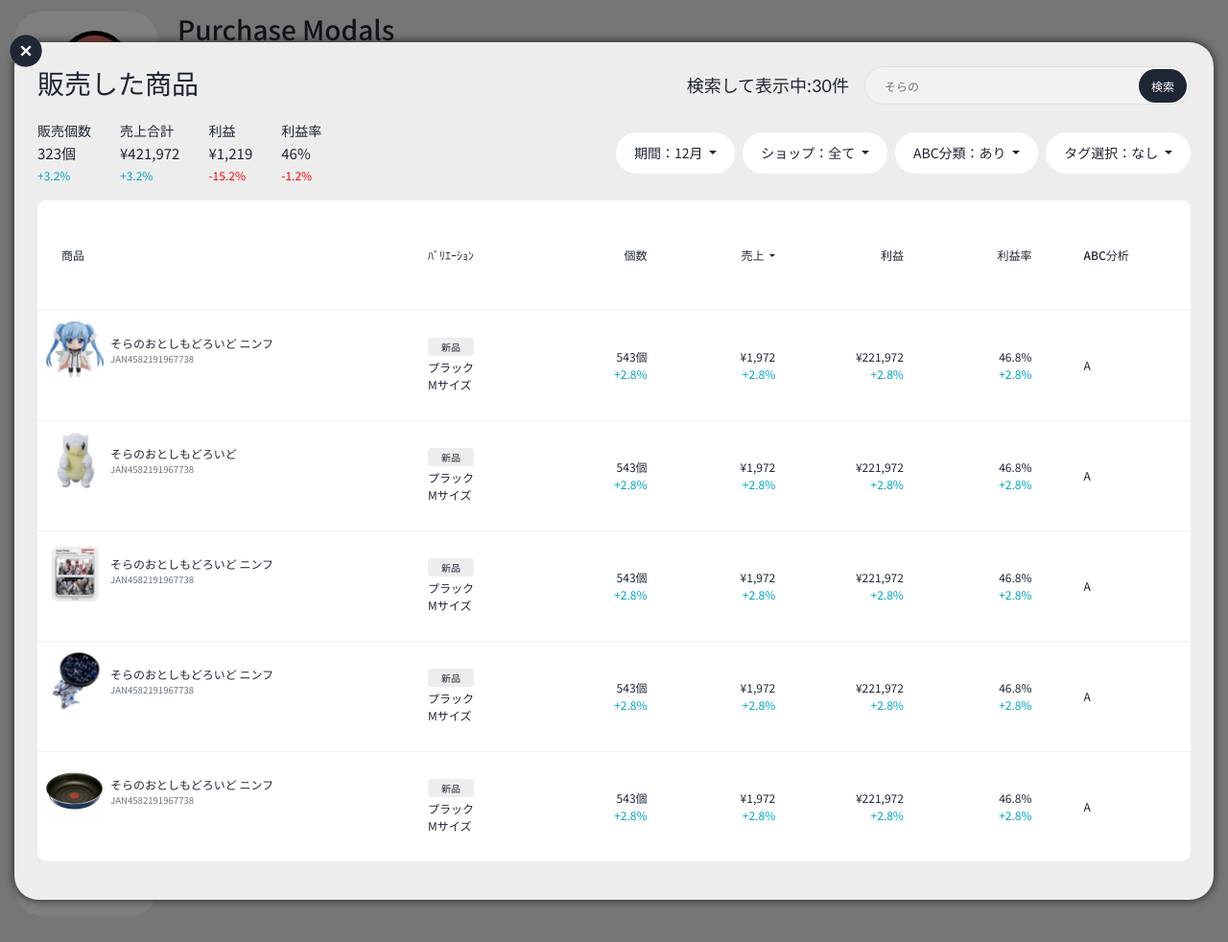
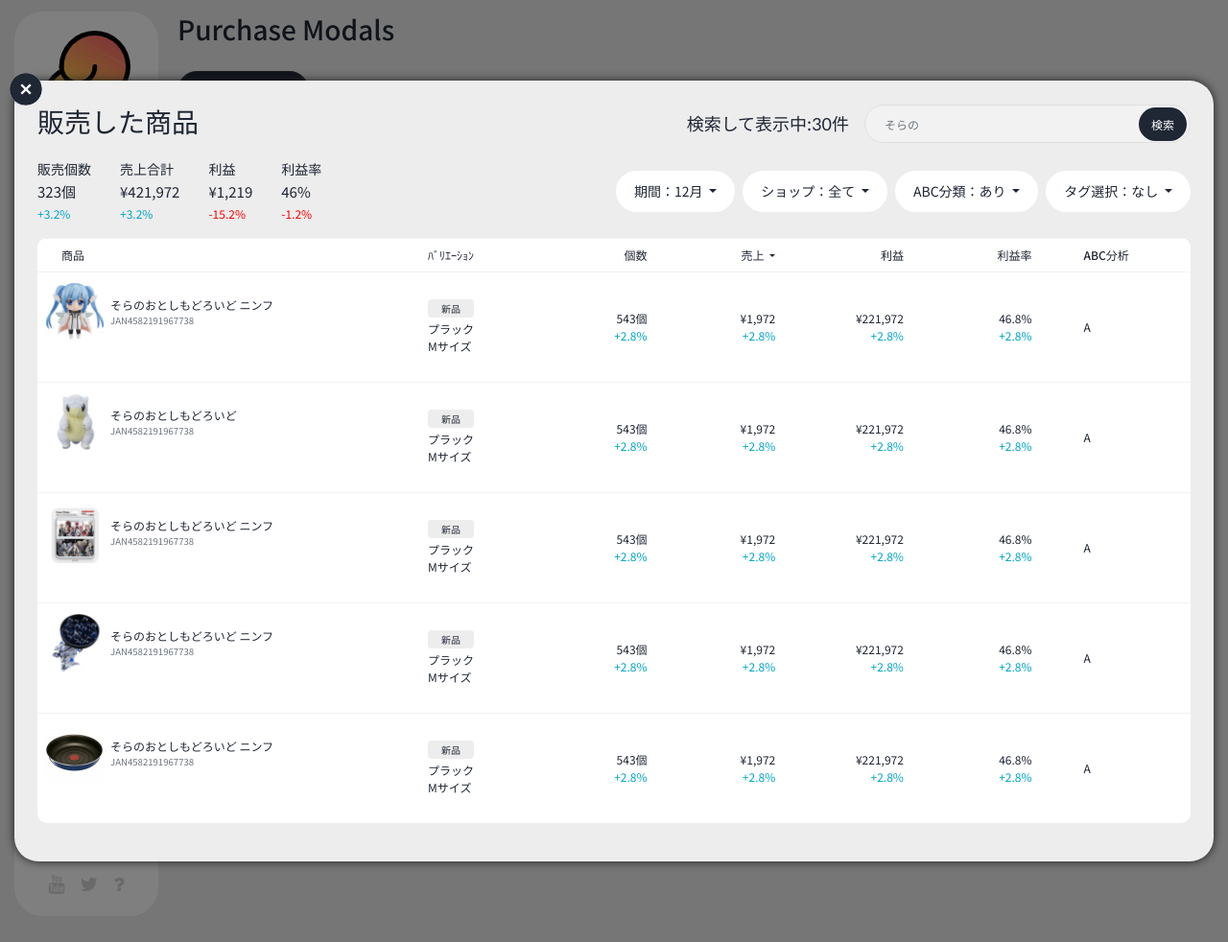
Before and after one commit to yonefu/lismo, a PHP site: page /purchase_modal.php in a window 1280 px wide, after a click on "仕入れる_選択画面 – 3". Shown: the whole page at 96% size. Run offline with PHP 8.4, Linux system fonts and the light colour scheme; some libraries are stand-ins or nearby versions.

Commit message:
[[FIXED]:: padding fixed

```diff
--- a/inc/purchase_selection_modal_3.php
+++ b/inc/purchase_selection_modal_3.php
@@ -116,7 +116,7 @@
 									</th>
 									<th class="column-5 text-right">利益</th>
 									<th class="column-6 text-right">利益率</th>
-									<th class="column-7 text-left p-5">ABC分析</th>
+									<th class="column-7 text-left px-5">ABC分析</th>
 								</tr>
 							</thead>
 							<tbody>
```
